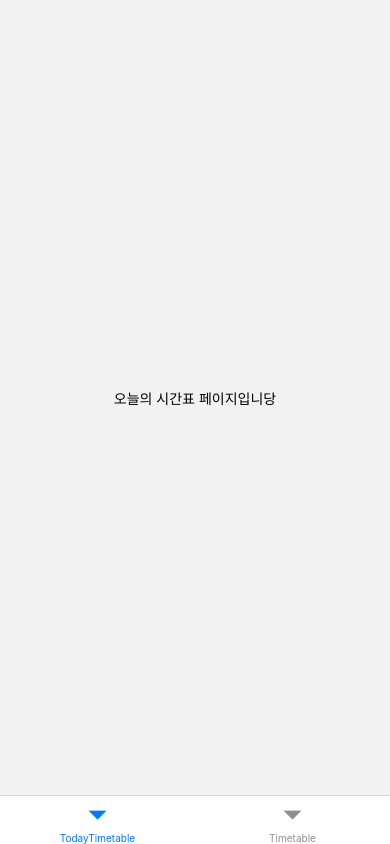
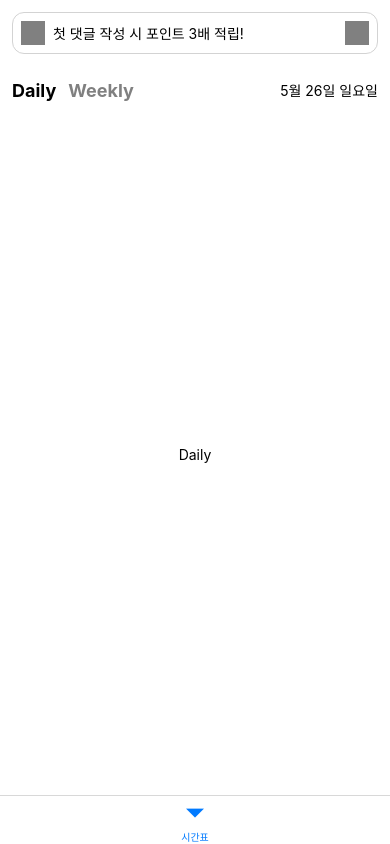
Before and after one commit to DevKor-github/Devkor-teamB-front, a React Native app: screen /Home in a window 390 px wide. Built offline with nearby package versions, Linux system fonts and the light colour scheme.

Commit message:
Initial Commit

```diff
--- a/src/App.tsx
+++ b/src/App.tsx
@@ -1,24 +1,21 @@
 // App.tsx
 import React from 'react';
-import { NavigationContainer } from '@react-navigation/native';
-import {createNativeStackNavigator} from '@react-navigation/native-stack'
-import { createBottomTabNavigator } from "@react-navigation/bottom-tabs";
+import {NavigationContainer} from '@react-navigation/native';
+import {createNativeStackNavigator} from '@react-navigation/native-stack';
+import {createBottomTabNavigator} from '@react-navigation/bottom-tabs';
 
 // Screens
-import HomeScreen from './screens/HomeScreen';
-import TodayTimetableScreen from './screens/TodayTimetableScreen';
 import TimetableScreen from './screens/timetable/TimetableScreen.tsx';
 import LoginScreen from './screens/LoginScreen';
 
-
-export type RootStackParamList={
+export type RootStackParamList = {
   Home: undefined;
   TodayTimetable: undefined;
   Timetable: undefined;
   Login: undefined;
 };
 
-export type TabNavigatorParamList={
+export type TabNavigatorParamList = {
   TodayTimetable: undefined;
   Timetable: undefined;
 };
@@ -26,28 +23,31 @@ export type TabNavigatorParamList={
 const RootStack = createNativeStackNavigator<RootStackParamList>();
 const Tab = createBottomTabNavigator<TabNavigatorParamList>();
 
-function BottomTab(){
-  return(
-    <Tab.Navigator screenOptions={{
-      headerShown: false
+function BottomTab() {
+  return (
+    <Tab.Navigator
+      screenOptions={{
+        headerShown: false,
       }}>
-      <Tab.Screen name="TodayTimetable" component={TodayTimetableScreen} />
-      <Tab.Screen name="Timetable" component={TimetableScreen} />
+      <Tab.Screen
+        name="Timetable"
+        options={{title: '시간표'}}
+        component={TimetableScreen}
+      />
     </Tab.Navigator>
   );
 }
 
-
-const App: React.FC=()=>{
-  return(
+const App: React.FC = () => {
+  return (
     <NavigationContainer>
       <RootStack.Navigator initialRouteName="Login">
         <RootStack.Screen name="Login" component={LoginScreen} />
-          {/* <RootStack.Screen name="Home" component={HomeScreen} />  */}
+        {/*<RootStack.Screen name="Home" component={HomeScreen} />*/}
         <RootStack.Screen
           name="Home"
           component={BottomTab}
-            options={{headerShown:false}}
+          options={{headerShown: false}}
         />
       </RootStack.Navigator>
     </NavigationContainer>
--- a/src/screens/TodayTimetableScreen.tsx
+++ /dev/null
@@ -1,17 +0,0 @@
-// TodayTimetableScreen.tsx
-import React from "react";
-import {View,Text} from 'react-native'
-import { NativeStackScreenProps } from "@react-navigation/native-stack";
-import { RootStackParamList } from '../App';
-
-type TodayTimetableScreenProps = NativeStackScreenProps<RootStackParamList,"TodayTimetable">
-
-function TodayTimetableScreen({navigation}:TodayTimetableScreenProps){
-    return (
-        <View style={{flex: 1,alignItems:"center",justifyContent:"center"}}>
-            <Text>오늘의 시간표 페이지입니당</Text>
-        </View>
-    );
-};
-
-export default TodayTimetableScreen;
--- a/src/screens/community/CommunityScreen.tsx
+++ b/src/screens/community/CommunityScreen.tsx
@@ -1,11 +1,10 @@
 import React, {useEffect} from 'react';
-import {View, Text, FlatList, Modal, TouchableOpacity} from 'react-native';
-import {mockCommunities, mockLectures} from '../../MockUserData.tsx';
+import {View, Text, FlatList, TouchableOpacity} from 'react-native';
+import {mockCommunities} from '../../MockUserData.tsx';
 import {Comment, Community, Post} from './CommunityTypes.tsx';
 import {getDateString} from './CommunityUtils.tsx';
 import {useNavigation} from '@react-navigation/native';
 import {StackNavigationProp} from '@react-navigation/stack';
-import {Lecture} from '../timetable/TimetableTypes.tsx';
 import UserInfo from '../../UserTypes.tsx';
 
 function PostItem({post}: {post: Post}) {
--- a/src/screens/timetable/TimetableScreen.tsx
+++ b/src/screens/timetable/TimetableScreen.tsx
@@ -1,5 +1,4 @@
-// TimetableScreen.tsx
-import React from 'react';
+import React, {useEffect, useState} from 'react';
 import {
   View,
   SafeAreaView,
@@ -8,51 +7,187 @@ import {
   TouchableOpacity,
   Text,
 } from 'react-native';
-import WeeklyTimetable from '../WeeklyTimetable.tsx';
+import WeeklyTimetable from './WeeklyTimetable.tsx';
 import {mockLectures} from '../../MockUserData.tsx';
 import {createNativeStackNavigator} from '@react-navigation/native-stack';
 import CommunityScreen from '../community/CommunityScreen.tsx';
-import PostScreen from "../community/PostScreen.tsx";
+import PostScreen from '../community/PostScreen.tsx';
+
+enum Option {
+  daily,
+  weekly,
+}
+class Today {
+  month: number;
+  date: number;
+  day: number;
+
+  constructor() {
+    const today = new Date();
+    this.month = today.getMonth() + 1;
+    this.date = today.getDate();
+    this.day = today.getDay();
+  }
+
+  isToday(): boolean {
+    const today = new Date();
+    return this.day === today.getDay();
+  }
+
+  toString(): string {
+    const label = ['일', '월', '화', '수', '목', '금', '토'];
+    return `${this.month}월 ${this.date}일 ${label[this.day]}요일`;
+  }
+}
 
 const Stack = createNativeStackNavigator();
-
+const spacing = 12;
 const style = StyleSheet.create({
-  bg: {
-    margin: 12,
+  safeArea: {
+    flex: 1,
+    backgroundColor: 'white',
+  },
+  container: {
+    flex: 1,
+    paddingHorizontal: spacing,
+  },
+  text: {
+    textAlign: 'center',
+  },
+});
+const header = StyleSheet.create({
+  background: {
+    height: 48,
+    alignItems: 'center',
+    flexDirection: 'row',
+    justifyContent: 'space-between',
+  },
+  buttonRow: {
+    flexDirection: 'row',
+  },
+  buttonActive: {
+    textAlign: 'center',
+    fontSize: 18,
+    fontWeight: 'bold',
+    color: 'black',
+  },
+  buttonInactive: {
+    textAlign: 'center',
+    fontSize: 18,
+    fontWeight: 'bold',
+    color: 'gray',
   },
 });
 
-function WeeklyTimetableScreen() {
+function Icon() {
   return (
-    <SafeAreaView style={{flex: 1, margin: 8}}>
     <View
       style={{
-          backgroundColor: 'darkgray',
-          flex: 1,
-        }}>
+        width: 24,
+        height: 24,
+        backgroundColor: 'gray',
+      }}
+    />
+  );
+}
+
+function Notification() {
+  return (
     <View
       style={{
         flexDirection: 'row',
-            overflow: 'hidden',
+        justifyContent: 'space-between',
+        borderRadius: 12,
+        borderWidth: 1,
+        padding: 8,
+        marginVertical: spacing,
+        borderColor: 'lightgray',
       }}>
-          <TouchableOpacity
+      <View style={{flexDirection: 'row', justifyContent: 'center'}}>
+        <Icon />
+        <Text
           style={{
-              width: 84,
-              padding: 12,
-              backgroundColor: 'lightgray',
+            paddingHorizontal: 8,
+            alignSelf: 'center',
+            textAlign: 'center',
           }}>
-            <Text style={{textAlign: 'center'}}>Daily</Text>
+          첫 댓글 작성 시 포인트 3배 적립!
+        </Text>
+      </View>
+      <Icon />
+    </View>
+  );
+}
+
+function Header({option, onClick}: {option: Option; onClick: Function}) {
+  const getStyle = (value: Option) =>
+    value === option ? header.buttonActive : header.buttonInactive;
+  const today = new Today();
+
+  return (
+    <>
+      <Notification />
+      <View style={header.background}>
+        <View style={header.buttonRow}>
+          <TouchableOpacity onPress={() => onClick(Option.daily)}>
+            <Text style={getStyle(Option.daily)}>Daily</Text>
           </TouchableOpacity>
-          <TouchableOpacity
-            style={{width: 84, padding: 12, backgroundColor: 'darkgray'}}>
-            <Text style={{textAlign: 'center'}}>Weekly</Text>
+          <View style={{width: spacing}} />
+          <TouchableOpacity onPress={() => onClick(Option.weekly)}>
+            <Text style={getStyle(Option.weekly)}>Weekly</Text>
           </TouchableOpacity>
         </View>
-        <ScrollView>
-          <View style={style.bg}>
+        <Text style={style.text}>{today.toString()}</Text>
+      </View>
+    </>
+  );
+}
+
+function Weekly() {
+  const [viewHeight, setViewHeight] = useState(0);
+  const [contentHeight, setContentHeight] = useState(0);
+  const [scrollEnabled, setScrollEnabled] = useState(false);
+  useEffect(
+    () => setScrollEnabled(contentHeight > viewHeight),
+    [contentHeight, viewHeight],
+  );
+
+  return (
+    <ScrollView
+      scrollEnabled={scrollEnabled}
+      onLayout={e => setViewHeight(e.nativeEvent.layout.height)}>
+      <View onLayout={e => setContentHeight(e.nativeEvent.layout.height)}>
         <WeeklyTimetable lectures={mockLectures} />
       </View>
     </ScrollView>
+  );
+}
+
+function Daily() {
+  return (
+    <View style={{flex: 1, justifyContent: 'center'}}>
+      <Text style={{textAlign: 'center'}}>Daily</Text>
+    </View>
+  );
+}
+
+function Container() {
+  const [option, setOption] = useState(Option.daily);
+  const [current, setCurrent] = useState(new Today());
+  useEffect(() => {
+    const interval = setInterval(() => {
+      if (!current.isToday()) {
+        setCurrent(new Today());
+      }
+    }, 1000);
+    return () => clearInterval(interval);
+  }, [current]);
+
+  return (
+    <SafeAreaView style={style.safeArea}>
+      <View style={style.container}>
+        <Header option={option} onClick={setOption} />
+        {option === Option.weekly ? <Weekly /> : <Daily />}
       </View>
     </SafeAreaView>
   );
@@ -62,8 +197,8 @@ function TimetableScreen() {
   return (
     <Stack.Navigator>
       <Stack.Screen
-        name="WeeklyTimetable"
-        component={WeeklyTimetableScreen}
+        name="TimetableScreen"
+        component={Container}
         options={{headerShown: false}}
       />
       <Stack.Screen
--- a/src/screens/WeeklyTimetable.tsx
+++ b/src/screens/timetable/WeeklyTimetable.tsx
@@ -8,23 +8,25 @@ import {
   getStartTime,
   getLectureByDays,
   getLectureColor,
-} from './timetable/TimetableUtils.tsx';
-import {Lecture, Schedule, SimpleLecture} from './timetable/TimetableTypes.tsx';
+} from './TimetableUtils.tsx';
+import {Lecture, Schedule, SimpleLecture} from './TimetableTypes.tsx';
 import {useNavigation} from '@react-navigation/native';
 import {StackNavigationProp} from '@react-navigation/stack';
 
 const slotHeight = 48;
 const labelSize = 20;
 const borderWidth = 1;
-const borderColor = '#bdbdbd';
+const borderColor = 'white';
 const fontColor = '#373737';
 const largeFontSize = 12;
-const smallFontSize = 10;
+const smallFontSize = 11;
+const backgroundColor = 'lightgray';
 
 const styles = StyleSheet.create({
   body: {
     flex: 1,
     borderColor: borderColor,
+    backgroundColor: backgroundColor,
     borderLeftWidth: borderWidth,
   },
   text: {
@@ -36,15 +38,16 @@ const styles = StyleSheet.create({
   },
   container: {
     overflow: 'hidden',
-    backgroundColor: 'white',
     borderWidth: borderWidth,
     borderColor: borderColor,
     borderRadius: 12,
+    backgroundColor: backgroundColor,
   },
   list: {
     padding: 12,
     borderTopWidth: borderWidth,
     borderColor: borderColor,
+    backgroundColor: backgroundColor,
   },
   slot: {
     borderTopWidth: borderWidth,
@@ -57,6 +60,7 @@ const styles = StyleSheet.create({
     borderLeftWidth: borderWidth,
     height: labelSize,
     justifyContent: 'center',
+    backgroundColor: backgroundColor,
   },
   daySlotLabel: {
     textAlign: 'center',
@@ -70,6 +74,7 @@ const styles = StyleSheet.create({
     flex: 1,
     borderColor: borderColor,
     borderTopWidth: borderWidth,
+    backgroundColor: backgroundColor,
     height: labelSize,
     padding: 2,
   },
@@ -132,36 +137,38 @@ function ClickableLecture({lecture}: {lecture: SimpleLecture}) {
   );
 }
 
-function TimetableBody({lectures}: {lectures: Lecture[]}) {
+const TimetableBody = ({lectures}: {lectures: Schedule}) => {
   const keyPrefix = 'timetablebody';
   const slotCount = getSlotCount(lectures);
   const labels = getLabels(lectures);
   const lectureByDays = getLectureByDays(lectures);
+
   return (
     <View style={styles.row}>
       <View style={styles.hourColumn}>
-        {[...Array(slotCount).keys()].map(i => (
-          <View key={keyPrefix + i} style={styles.hourSlot}>
+        {Array.from({length: slotCount}, (_, i) => (
+          <View key={`${keyPrefix}${i}`} style={styles.hourSlot}>
             <Text style={styles.hourSlotLabel}>{getStartTime(i)}</Text>
           </View>
         ))}
       </View>
       {labels.map(day => (
-        <View key={keyPrefix + day} style={styles.body}>
-          {[...Array(slotCount).keys()].map(i => (
-            <View key={keyPrefix + day + i} style={styles.slot} />
+        <View key={`${keyPrefix}${day}`} style={styles.body}>
+          {Array.from({length: slotCount}, (_, i) => (
+            <View key={`${keyPrefix}${i}`} style={styles.slot} />
           ))}
-          {lectureByDays[day].map((lecture: SimpleLecture) => (
-            <ClickableLecture
-              key={keyPrefix + day + lecture.id}
-              lecture={lecture}
-            />
-          ))}
+          {lectureByDays[day] &&
+            lectureByDays[day].map((lecture: SimpleLecture) => (
+              <ClickableLecture
+                key={`${keyPrefix}${day}${lecture.id}`}
+                lecture={lecture}
+              />
+            ))}
         </View>
       ))}
     </View>
   );
-}
+};
 
 function TimetableFooter({lectures}: {lectures: Lecture[]}) {
   const keyPrefix = 'timetablefooter';
```
Also changed, not shown: src/screens/LoginScreen.tsx (+21 -17 lines), src/screens/timetable/DailyTimetable.tsx (added, +20 -0 lines), src/screens/timetable/TimetableUtils.tsx (+8 -4 lines), 2 other files (tests, documents, lock files or other folders). Lines whose indentation alone changed are shown as unchanged.
